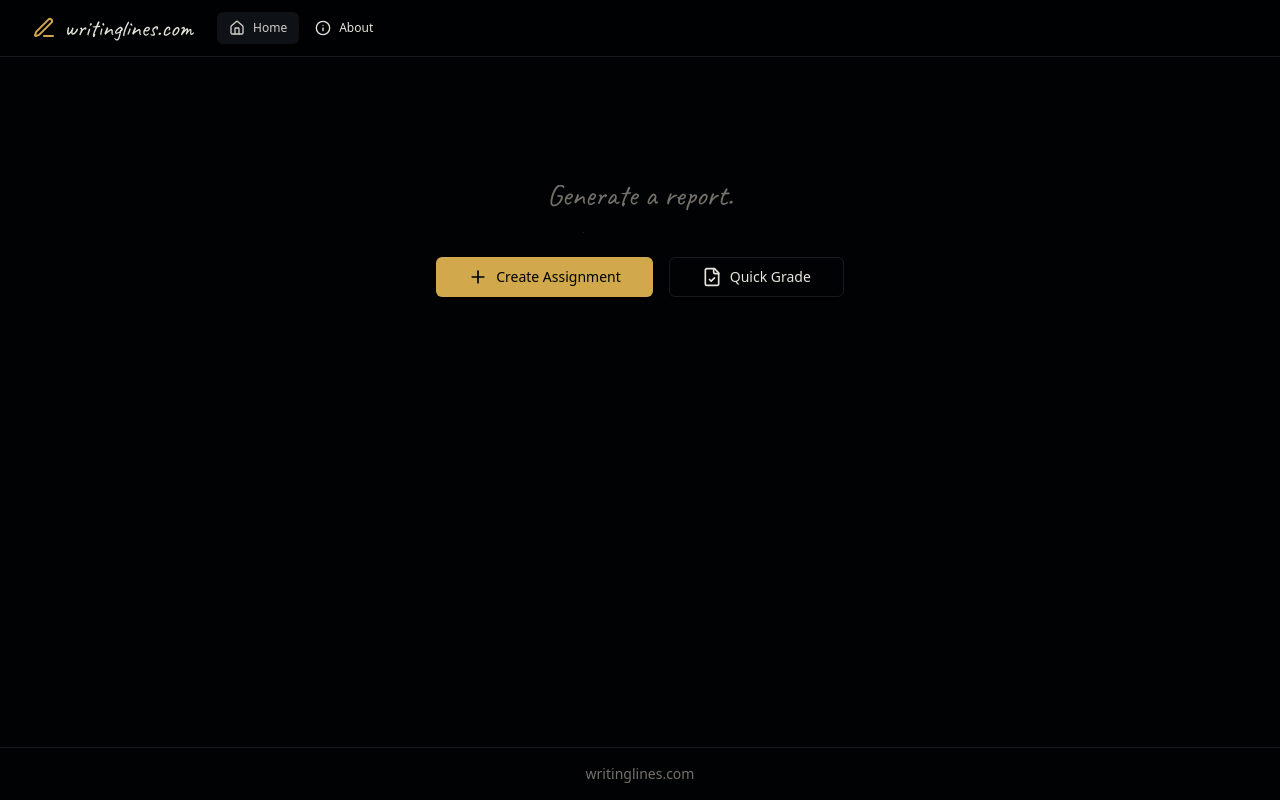
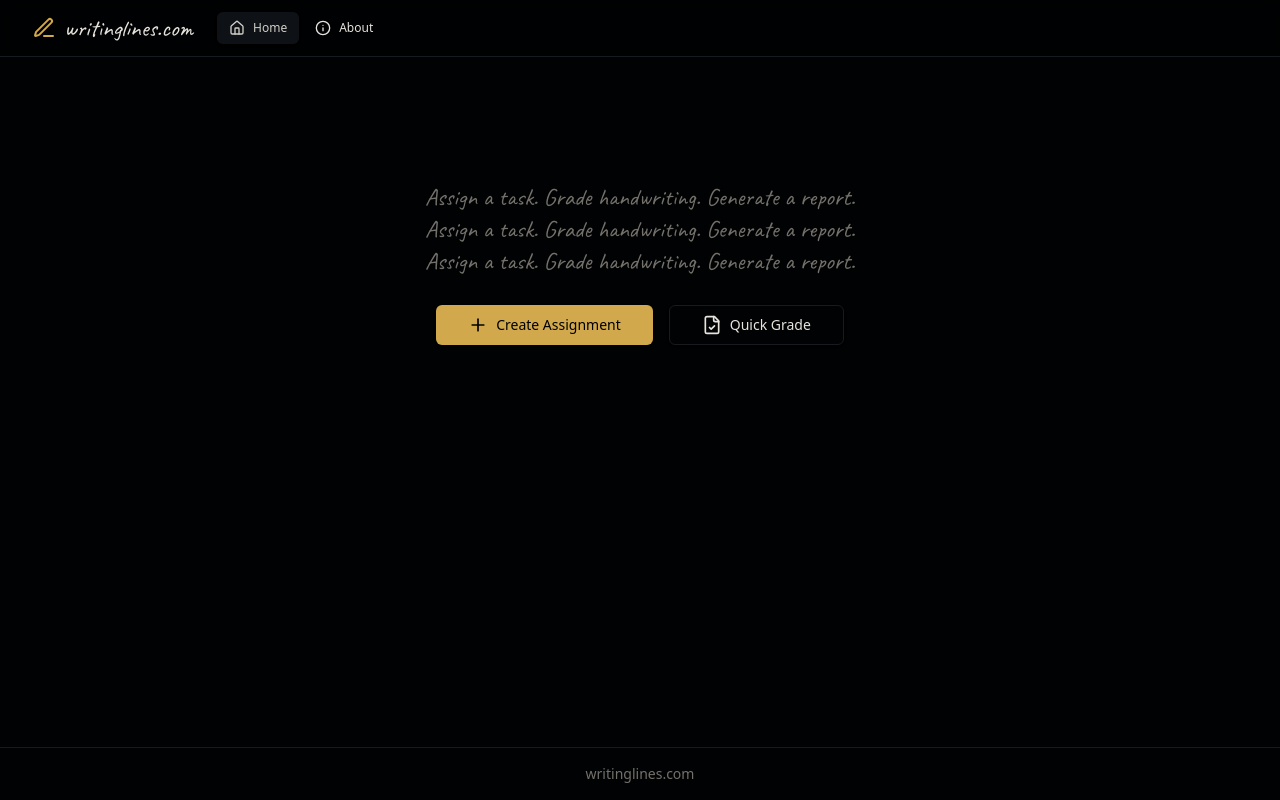
Before and after one commit to gl11tchy/handwriter-helper, a React (Vite) app: page / in a window 1280 px wide. Built offline with nearby package versions, Linux system fonts and the light colour scheme.

Commit message:
Fix carousel: full line repeating, continuous scroll

```diff
--- a/src/index.css
+++ b/src/index.css
@@ -100,24 +100,18 @@ body {
   font-family: "Caveat", cursive;
 }
 
-/* Vertical carousel animation */
-@keyframes carousel {
-  0%, 20% {
+/* Scrolling lines animation */
+@keyframes lines {
+  0% {
     transform: translateY(0);
   }
-  33%, 53% {
-    transform: translateY(-25%);
-  }
-  66%, 86% {
+  100% {
     transform: translateY(-50%);
-  }
-  100% {
-    transform: translateY(-75%);
   }
 }
 
-.animate-carousel {
-  animation: carousel 6s ease-in-out infinite;
+.animate-lines {
+  animation: lines 4s linear infinite;
 }
 
 /* Container utility */
--- a/src/routes/Home.tsx
+++ b/src/routes/Home.tsx
@@ -255,12 +255,14 @@ export default function Home() {
       <section className="py-20 md:py-32">
         <div className="container">
           <div className="flex flex-col items-center text-center space-y-6 max-w-3xl mx-auto">
-            <div className="h-10 md:h-12 overflow-hidden">
-              <div className="animate-carousel">
-                <p className="text-2xl md:text-3xl font-brand text-muted-foreground h-10 md:h-12 flex items-center justify-center">Assign a task.</p>
-                <p className="text-2xl md:text-3xl font-brand text-muted-foreground h-10 md:h-12 flex items-center justify-center">Grade handwriting.</p>
-                <p className="text-2xl md:text-3xl font-brand text-muted-foreground h-10 md:h-12 flex items-center justify-center">Generate a report.</p>
-                <p className="text-2xl md:text-3xl font-brand text-muted-foreground h-10 md:h-12 flex items-center justify-center">Assign a task.</p>
+            <div className="h-24 overflow-hidden">
+              <div className="animate-lines">
+                <p className="text-xl md:text-2xl font-brand text-muted-foreground leading-8">Assign a task. Grade handwriting. Generate a report.</p>
+                <p className="text-xl md:text-2xl font-brand text-muted-foreground leading-8">Assign a task. Grade handwriting. Generate a report.</p>
+                <p className="text-xl md:text-2xl font-brand text-muted-foreground leading-8">Assign a task. Grade handwriting. Generate a report.</p>
+                <p className="text-xl md:text-2xl font-brand text-muted-foreground leading-8">Assign a task. Grade handwriting. Generate a report.</p>
+                <p className="text-xl md:text-2xl font-brand text-muted-foreground leading-8">Assign a task. Grade handwriting. Generate a report.</p>
+                <p className="text-xl md:text-2xl font-brand text-muted-foreground leading-8">Assign a task. Grade handwriting. Generate a report.</p>
               </div>
             </div>
             <div className="flex gap-4">
```
